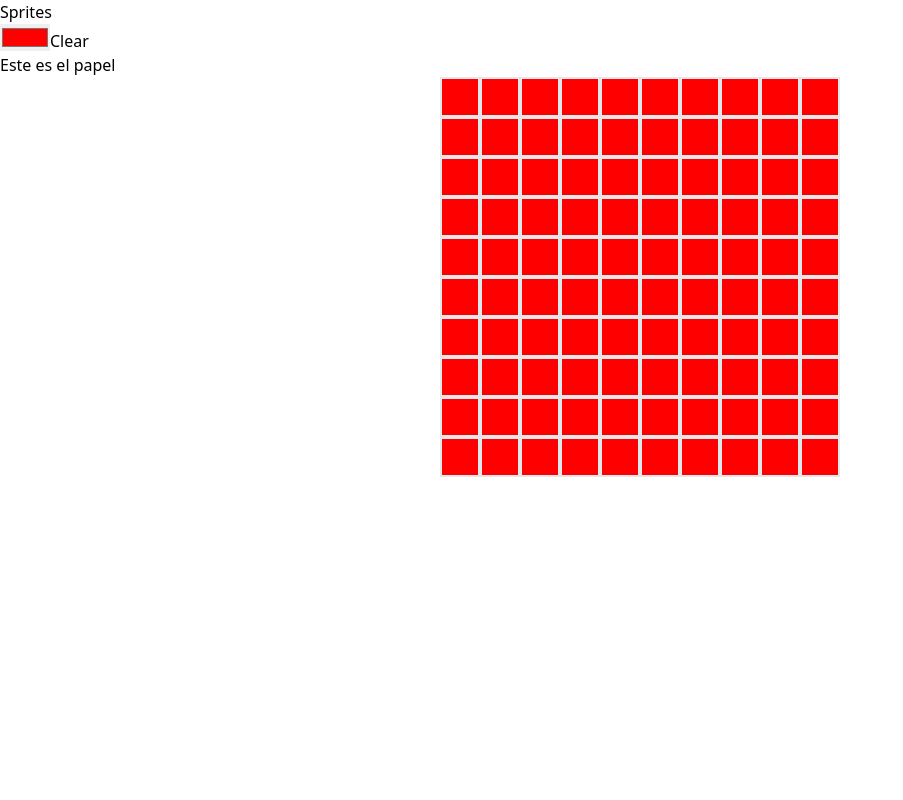
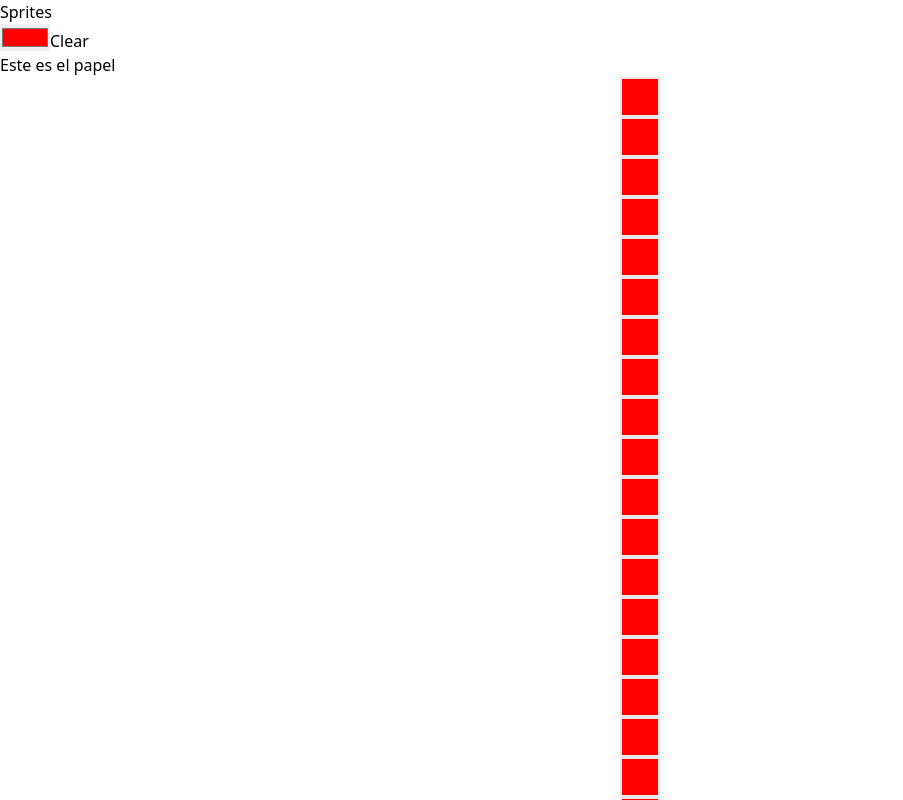
Before and after one commit to luisy9/sprite-react, a React (Vite) app: page / in a window 1280 px wide. Shown: the top 800 px of the page, without its empty margins (0-903 px from the left). Built offline with nearby package versions, Linux system fonts and the light colour scheme.

Commit message:
mida dinamica grid

```diff
--- a/src/components/Canvas.jsx
+++ b/src/components/Canvas.jsx
@@ -1,10 +1,10 @@
 import Celda from './Celda';
 
 const Canvas = ({ canvas, mida, clickCell }) => {
-
+    console.log(mida)
     return (
         <div className='flex justify-center'>
-            <div className="grid grid-cols-10">
+            <div className={`grid grid-cols-${mida}`}>
                 {canvas.map((m, index) => <Celda key={index}
                     canvas={canvas}
                     x={index}
--- a/src/components/Celda.jsx
+++ b/src/components/Celda.jsx
@@ -3,7 +3,7 @@ const Celda = ({ clickCell, m, x, mida, canvas }) => {
   return (
     <div className="w-10 h-10 cursor-pointer
     border-2 border-solid" style={{ backgroundColor: m }}
-      onClick={() => clickCell(x)}></div>
+      onMouseEnter={() => clickCell(x)}></div>
   )
 }
 
--- a/src/components/Papel.jsx
+++ b/src/components/Papel.jsx
@@ -6,7 +6,7 @@ const Papel = ({ canvas, mida, clickCell }) => {
     <div>
       <h1>Este es el papel</h1>
       <div className=''>
-        <Canvas canvas={canvas} clickCell={clickCell} />
+        <Canvas canvas={canvas} clickCell={clickCell} mida={mida} />
       </div>
     </div>
   )
```
